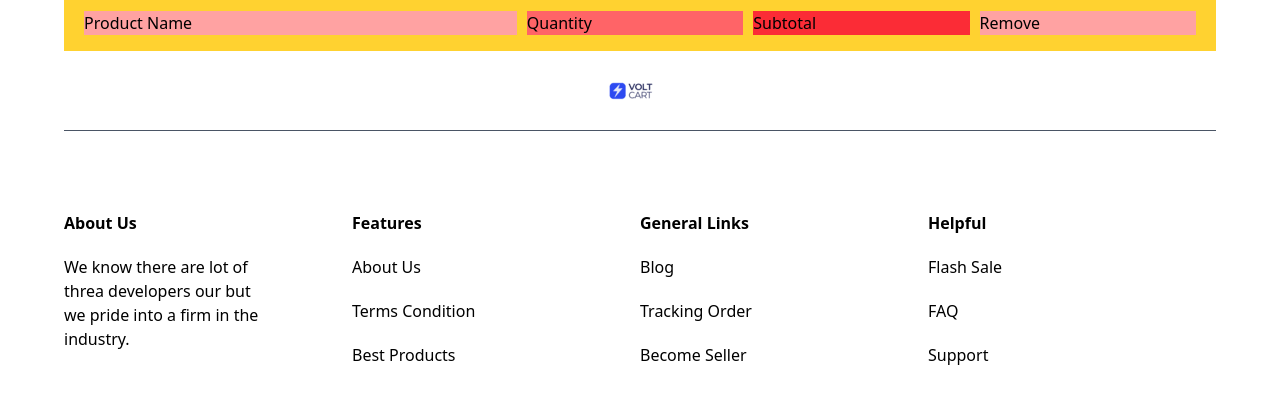
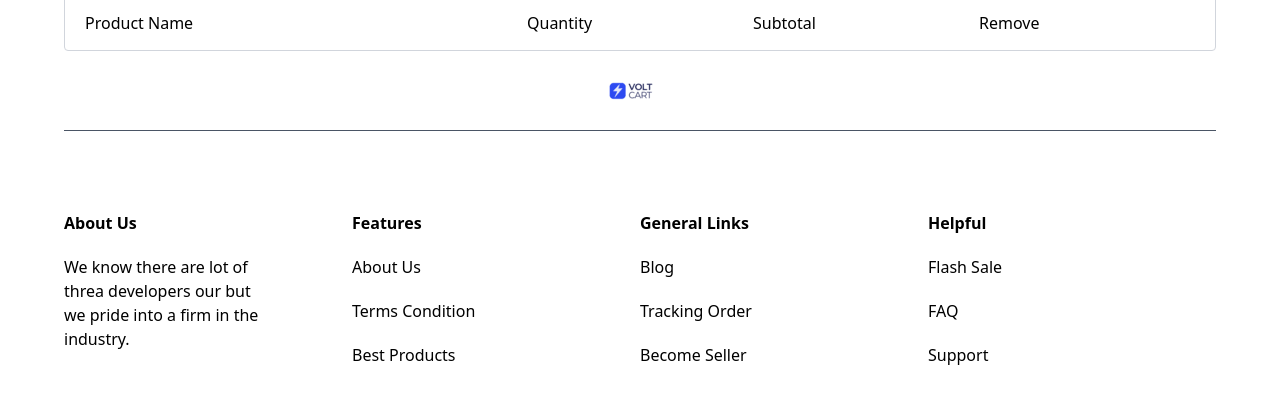
Before and after one commit to pratikshsaini/E-Commerce-App, a website: page cart.html in a window 1280 px wide. Shown: the part 161-564 px from the top of the page. Drawn offline with Linux system fonts and the light colour scheme.

Commit message:
Cart Page linked with Home Page

```diff
--- a/cart.html
+++ b/cart.html
@@ -132,11 +132,11 @@
       <div class="maincart flex justify-center">
         <div class="container w-[90%]">
           <div
-            class="cart-list-title w-full h-14 bg-amber-300 p-5 flex justify-between items-center gap-2.5">
-            <div class="product-name w-2/5 bg-red-300">Product Name</div>
-            <div class="quantity w-1/5 bg-red-400">Quantity</div>
-            <div class="subtotal w-1/5 bg-red-500">Subtotal</div>
-            <div class="remove w-1/5 bg-red-300">Remove</div>
+            class="cart-list-title w-full h-14 border border-gray-300 rounded p-5 flex justify-between items-center gap-2.5">
+            <div class="product-name w-2/5">Product Name</div>
+            <div class="quantity w-1/5">Quantity</div>
+            <div class="subtotal w-1/5">Subtotal</div>
+            <div class="remove w-1/5">Remove</div>
           </div>
         </div>
       </div>
```
Also changed, not shown: index.html (+6 -4 lines), output.css.
